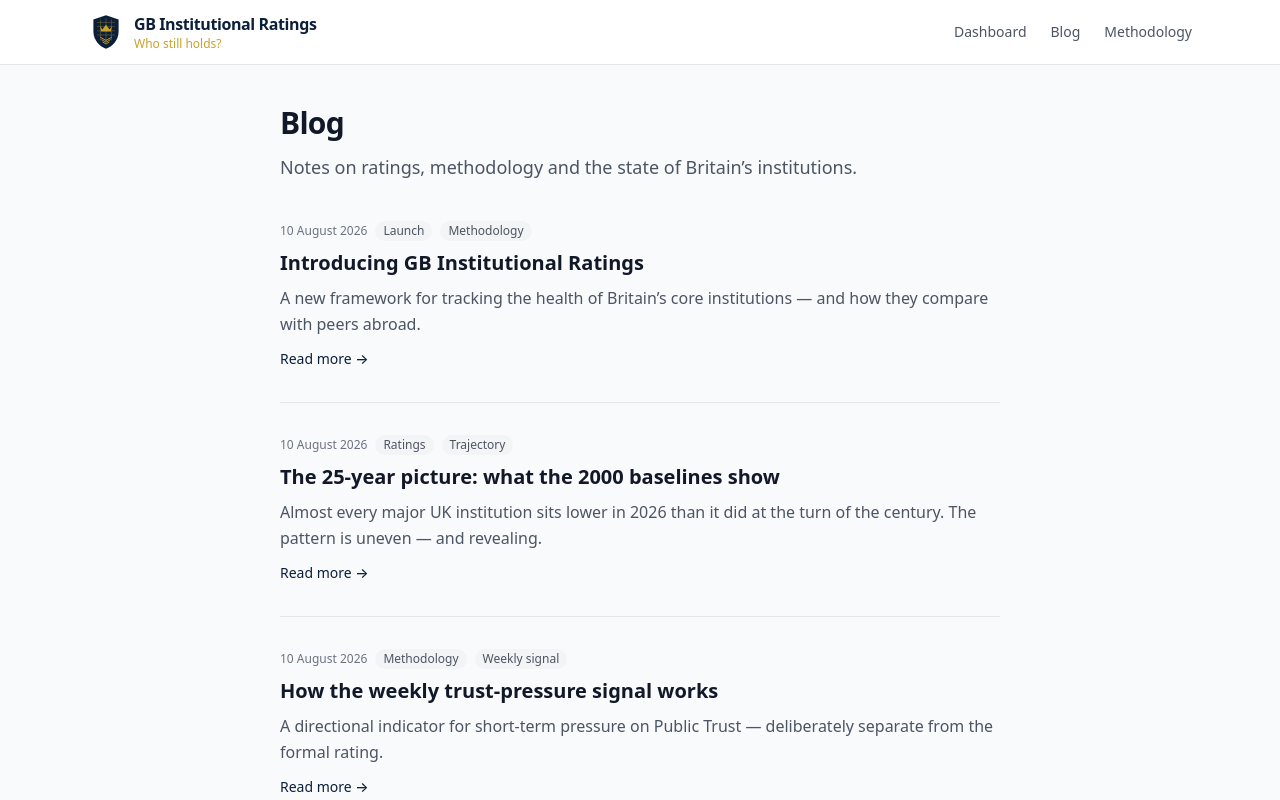
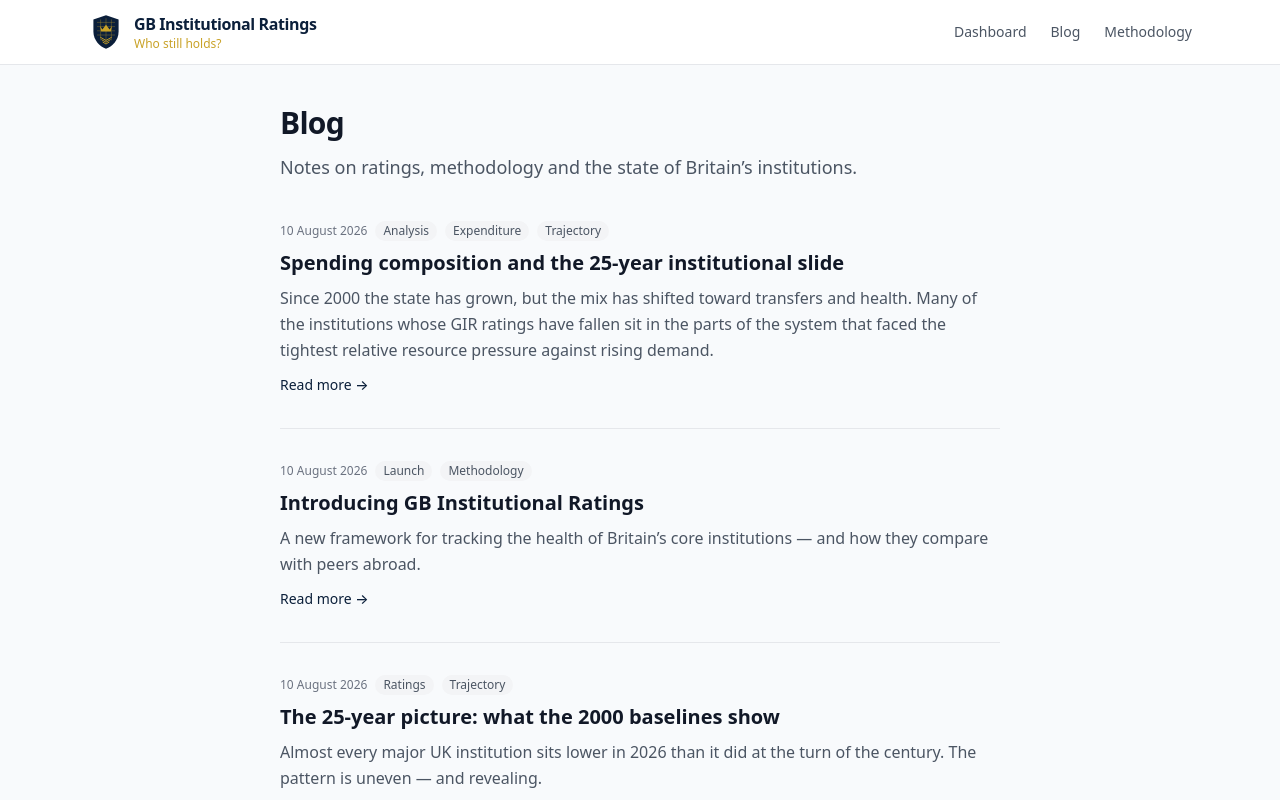
Before and after one commit to stumpyuk1/gir-institutional-ratings, a Next.js app: page /blog in a window 1280 px wide. Shown: the top 800 px of the page. Built offline with nearby package versions, Linux system fonts and the light colour scheme.

Commit message:
Add blog post: Spending composition and the 25-year institutional slide — analysis of welfare vs core institutional expenditure since 2000

```diff
--- a/data/posts.ts
+++ b/data/posts.ts
@@ -9,6 +9,24 @@ export interface BlogPost {
 
 export const posts: BlogPost[] = [
   {
+    slug: "spending-composition-and-the-institutional-slide",
+    title: "Spending composition and the 25-year institutional slide",
+    date: "2026-08-10",
+    excerpt:
+      "Since 2000 the state has grown, but the mix has shifted toward transfers and health. Many of the institutions whose GIR ratings have fallen sit in the parts of the system that faced the tightest relative resource pressure against rising demand.",
+    tags: ["Analysis", "Expenditure", "Trajectory"],
+    body: [
+      "Almost every major UK institution in the GIR set sits lower in 2026 than it did in 2000. The pattern is not uniform, and money is never the whole story. But the composition of public spending over those 25 years offers one important structural clue.",
+      "Total government expenditure has risen as a share of GDP — from the high-30s in the late 1990s to the mid-40s in recent years, with a sharp pandemic spike. Within that larger total, the mix has changed. Social protection (state pensions, disability and sickness benefits, Universal Credit and its predecessors, housing support and related transfers) has remained the single largest block and has grown from roughly 11.2% of GDP in 2000/01 to about 13.3% in 2024/25. Health spending has risen even more steeply in relative terms, from under 5% of GDP at the turn of the century to over 8% in the latest outturn years.",
+      "Education as a share of GDP is essentially flat over the same horizon. Defence has drifted modestly lower for most of the period before recent increases. Public order and safety — the COFOG heading that covers police, courts, prisons and fire — has hovered around 1.7–2.0% of GDP with limited real growth relative to caseload and complexity. Local government, which delivers a large share of social care and everyday services, has operated under repeated real-terms pressure against rising demographic demand.",
+      "The institutions whose formal GIR ratings have deteriorated most clearly — Parliament’s legitimacy environment, the Police Service, Prisons & Probation, Prosecutorial Services, Local Government, parts of the regulatory state, and the operational face of the welfare system itself — sit largely in the areas where spending has either been constrained relative to demand or has expanded mainly as cash transfers rather than as capacity. Cash transfers can stabilise household incomes; they do not automatically rebuild institutional competence, court throughput, prison regimes, local authority capability or public trust in the organisations that deliver them.",
+      "Health is the partial exception that proves the rule. NHS spending has grown substantially in both cash and GDP-share terms, yet the formal rating has still slipped. Volume of money is not the same as effective capacity. Workforce shortages, waiting lists, estate condition and rising complex demand have absorbed much of the increase. The same pattern appears, in sharper form, in disability and long-term sickness spending within social protection: the caseload and cost have expanded while assessment backlogs and claimant experience have remained material weaknesses in the DWP rating.",
+      "None of this is a claim that welfare spending is the cause of institutional decline. Demographic ageing, the rise in health-related economic inactivity, policy choices on eligibility, and genuine increases in need all drive the transfer bill. The analytical point is narrower. When a growing share of the state’s resources is absorbed by transfers and by a health system under continuous demand pressure, the residual fiscal space available for the core institutions of order, justice, local delivery and regulatory competence becomes tighter. Those institutions then face higher expectations with thinner relative buffers. Over 25 years that combination shows up in the rating trajectory.",
+      "Peer comparisons reinforce the picture. Several of the higher-rated international counterparts in justice, local government and policing operate in systems that either protect a higher share of resources for operational capacity or face less acute demographic and caseload pressure on the transfer side. The UK is not unique in the direction of travel; it is more exposed in the combination of transfer growth and capacity strain.",
+      "GIR ratings are qualitative judgements, not spending ratios. Trust, performance, sustainability, international standing and adaptive capacity each have their own drivers. Spending composition is one structural background condition among several. It does, however, help explain why so many institutions that look solvent on a pure cash basis still feel impaired to the public and to the people who work inside them. The money has moved. The capacity, in too many cases, has not kept pace.",
+    ],
+  },
+  {
     slug: "introducing-gb-institutional-ratings",
     title: "Introducing GB Institutional Ratings",
     date: "2026-08-10",
@@ -17,7 +35,7 @@ export const posts: BlogPost[] = [
     tags: ["Launch", "Methodology"],
     body: [
       "Britain’s institutions are discussed constantly. Trust surveys, select committee reports, newspaper columns and social media all offer fragments of the picture. What has been missing is a consistent, comparative frame that treats institutional health as something that can be rated over time.",
-      "GB Institutional Ratings (GIR) is that frame. It applies a five-pillar model — Public Trust, Performance, Sustainability, International Standing, and Adaptive Capacity — to thirteen core UK institutions, and benchmarks each against six international peers.",
+      "GB Institutional Ratings (GIR) is that frame. It applies a five-pillar model — Public Trust, Performance, Sustainability, International Standing, and Adaptive Capacity — to the core UK institutions, and benchmarks each against six international peers.",
       "Ratings use a familiar AAA-to-BB scale with Positive, Stable or Negative outlooks. The formal assessment is updated quarterly. A separate weekly trust-pressure signal tracks short-term direction of travel for UK institutions only, without changing the formal rating.",
       "The aim is not to declare winners and losers, but to make trajectories visible. A 2000 baseline for every institution and peer lets readers see what has strengthened, what has eroded, and where the UK now sits relative to comparable systems abroad.",
       "This site is the public face of that work. Formal ratings, peer tables, trajectory notes and the weekly signal will all live here. A short methodology page explains the rules; this blog will cover findings, updates and the reasoning behind material changes.",
@@ -31,8 +49,8 @@ export const posts: BlogPost[] = [
       "Almost every major UK institution sits lower in 2026 than it did at the turn of the century. The pattern is uneven — and revealing.",
     tags: ["Ratings", "Trajectory"],
     body: [
-      "When the same five-pillar lens is applied to 2000 and 2026, a clear pattern emerges. Most of the thirteen UK institutions have deteriorated. A few have held steady. None have improved on a net basis over the full period.",
-      "The sharpest declines sit where public trust and operational capacity have both come under sustained pressure: Parliament, the Police Service, the NHS, Local Government, and the Church of England. In each case the 2000 baseline was at least one full rating notch higher than the current formal rating.",
+      "When the same five-pillar lens is applied to 2000 and 2026, a clear pattern emerges. Most of the UK institutions in the locked set have deteriorated. A few have held steady. None have improved on a net basis over the full period.",
+      "The sharpest declines sit where public trust and operational capacity have both come under sustained pressure: Parliament, the Police Service, the NHS, Local Government, Prisons & Probation, and the Church of England. In each case the 2000 baseline was at least one full rating notch higher than the current formal rating.",
       "Institutions with stronger residual trust and clearer performance mandates — the Armed Forces in particular — have been more resilient. Soft-power assets such as the Monarchy and the BBC retain international standing even as domestic legitimacy has narrowed.",
       "Peer comparisons matter. Nordic and German counterparts in several domains (healthcare, local government, public broadcasting, central banking) have also faced pressure, but often from a higher starting point and with smaller absolute declines. The UK is not uniquely stressed; it is, in several cases, more exposed.",
       "The baselines are qualitative and open to challenge. They are also the only way to distinguish a temporary dip from a structural slide. Future quarterly updates will test whether any of the Negative outlooks begin to stabilise — or whether the deterioration continues.",
@@ -47,7 +65,7 @@ export const posts: BlogPost[] = [
     tags: ["Methodology", "Weekly signal"],
     body: [
       "Formal ratings change slowly. Public attention does not. The weekly trust-pressure signal exists to capture short-term direction of travel without contaminating the quarterly formal assessment.",
-      "Each week the thirteen UK institutions receive one of three labels: Positive, Neutral or Negative pressure. The signal is based primarily on Public Trust — news flow from major UK outlets and specialist coverage, plus conversation volume and tone on X. A strict decision table governs when the signal can move.",
+      "Each week the UK institutions receive one of three labels: Positive, Neutral or Negative pressure. The signal is based primarily on Public Trust — news flow from major UK outlets and specialist coverage, plus conversation volume and tone on X. A strict decision table governs when the signal can move.",
       "Hard constraints apply. A single story is not enough. Ambiguous or mixed weeks default to Neutral. The signal cannot, by design, change the formal rating. It is labelled provisional on every institution page.",
       "Peer institutions do not receive a weekly signal. Their formal ratings update only on the quarterly cycle, which keeps the comparative frame stable and avoids noise from foreign media cycles the team cannot track at the same intensity.",
       "The practical workflow is straightforward: a draft signal pack is produced, reviewed, and signed off before publication. Over time the signal archive will show whether weeks of Negative pressure cluster before formal outlook changes — or whether the two layers remain largely independent.",
```
